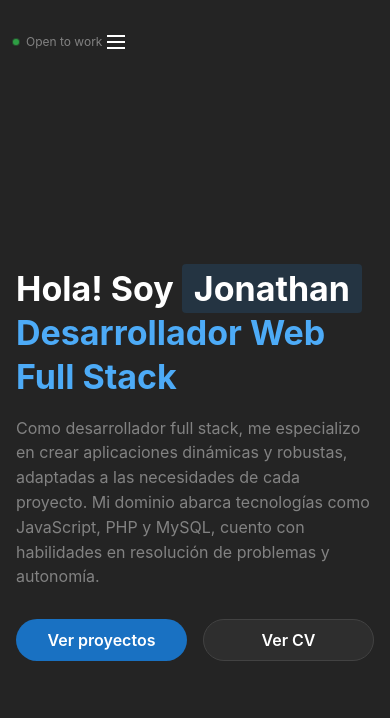
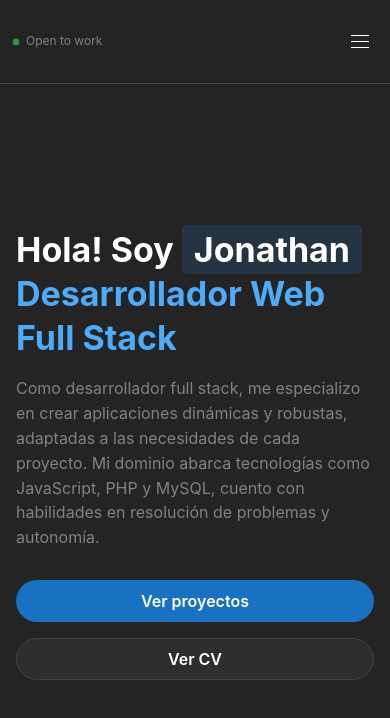
Before and after one commit to jruizsilva/portfolio-2024, a React (Vite) app: page / in a window 390 px wide. Shown: the top 718 px of the page. Built offline with nearby package versions, Linux system fonts and the light colour scheme.

Commit message:
mobile first con progress

```diff
--- a/src/components/Header.tsx
+++ b/src/components/Header.tsx
@@ -5,6 +5,7 @@ import {
   Button,
   Indicator,
   Text,
+  Box,
 } from "@mantine/core";
 import { useDisclosure } from "@mantine/hooks";
 import { NavLink, useLocation } from "react-router-dom";
@@ -34,7 +35,8 @@ export default function Header() {
   return (
     <header>
       <Container size="lg">
-        <Group h={"10vh"} gap={0} py={"sm"}>
+        <Group h={64} gap={0} py={"xl"}>
+          <Box>
             <Indicator
               c={"green"}
               color="green"
@@ -45,11 +47,18 @@ export default function Header() {
             <Text c={"dimmed"} size="xs" ml={"xs"}>
               Open to work
             </Text>
+          </Box>
           <Group mx={"auto"} gap={5} visibleFrom="xs">
             {items}
           </Group>
 
-          <Burger opened={opened} onClick={toggle} hiddenFrom="xs" size="sm" />
+          <Burger
+            opened={opened}
+            onClick={toggle}
+            hiddenFrom="xs"
+            size="sm"
+            ml={"auto"}
+          />
         </Group>
       </Container>
     </header>
--- a/src/components/Hero/Hero.module.scss
+++ b/src/components/Hero/Hero.module.scss
@@ -20,12 +20,6 @@
   }
 }
 
-.control {
-  @media (max-width: $mantine-breakpoint-xs) {
-    flex: 1;
-  }
-}
-
 .image {
   width: rem(376px);
   height: rem(356px);
--- a/src/components/Hero/Hero.tsx
+++ b/src/components/Hero/Hero.tsx
@@ -1,11 +1,11 @@
-import { Title, Button, Group, Text, Image, Center } from "@mantine/core";
+import { Title, Button, Text, Image, Center, Flex } from "@mantine/core";
 import classes from "./Hero.module.scss";
 import image from "../../assets/hero-image.svg";
 import { NavLink } from "react-router-dom";
 
 export default function Hero() {
   return (
-    <Center h={"100%"} py={"xl"}>
+    <Center h={"100%"}>
       <div className={classes.content}>
         <Title className={classes.title}>
           Hola! Soy <span className={classes.highlight}>Jonathan</span>
@@ -18,14 +18,15 @@ export default function Hero() {
           habilidades en resolución de problemas y autonomía.
         </Text>
 
-        <Group mt={30}>
-          <Button
-            component={NavLink}
-            to={"/projects"}
-            radius="xl"
-            size="md"
-            className={classes.control}
-          >
+        <Flex
+          gap={"md"}
+          mt={30}
+          direction={{
+            base: "column",
+            xs: "row",
+          }}
+        >
+          <Button component={NavLink} to={"/projects"} radius="xl" size="md">
             Ver proyectos
           </Button>
           <Button
@@ -35,11 +36,10 @@ export default function Hero() {
             variant="default"
             radius="xl"
             size="md"
-            className={classes.control}
           >
             Ver CV
           </Button>
-        </Group>
+        </Flex>
       </div>
       <Image src={image} className={classes.image} />
     </Center>
--- a/src/components/Layout.tsx
+++ b/src/components/Layout.tsx
@@ -1,13 +1,14 @@
 import { Outlet } from "react-router-dom";
-import Header from "./Header";
 import { Container } from "@mantine/core";
+import Navbar from "./Layout2";
 
 interface Props {}
 
 export default function Layout(_props: Props): JSX.Element {
   return (
     <>
-      <Header />
+      {/* <Header /> */}
+      <Navbar />
       <Container size="lg" h={"90vh"}>
         <Outlet />
       </Container>
--- /dev/null
+++ b/src/components/Layout2.tsx
@@ -0,0 +1,96 @@
+import {
+  AppShell,
+  Group,
+  Burger,
+  Button,
+  Container,
+  Indicator,
+  Text,
+  Stack,
+} from "@mantine/core";
+import { useDisclosure } from "@mantine/hooks";
+import { NavLink, Outlet, useLocation } from "react-router-dom";
+
+const links = [
+  { link: "/", label: "Sobre mi" },
+  { link: "/projects", label: "Proyectos" },
+  { link: "/contact", label: "Contacto" },
+];
+
+interface Props {}
+
+export default function Layout2(_props: Props): JSX.Element {
+  const [opened, { toggle }] = useDisclosure();
+  const { pathname } = useLocation();
+
+  const items = links.map(({ link, label }) => (
+    <Button
+      key={label}
+      component={NavLink}
+      variant={pathname === link ? "light" : "transparent"}
+      to={link}
+      size="xs"
+    >
+      {label}
+    </Button>
+  ));
+
+  return (
+    <>
+      <AppShell
+        header={{ height: "10vh" }}
+        navbar={{
+          width: 300,
+          breakpoint: "sm",
+          collapsed: { desktop: true, mobile: !opened },
+        }}
+        padding="md"
+      >
+        <AppShell.Header>
+          <Container size={"lg"} h={"100%"}>
+            <Group h={"100%"} gap={0}>
+              <Indicator
+                c={"green"}
+                color="green"
+                processing
+                withBorder
+                offset={0}
+              />
+              <Text c={"dimmed"} size="xs" ml={"xs"}>
+                Open to work
+              </Text>
+              <Group
+                ml={"auto"}
+                mr={{
+                  md: "auto",
+                }}
+                gap={5}
+                visibleFrom="xs"
+              >
+                {items}
+              </Group>
+
+              <Burger
+                opened={opened}
+                onClick={toggle}
+                hiddenFrom="xs"
+                size="sm"
+                ml={"auto"}
+              />
+            </Group>
+          </Container>
+        </AppShell.Header>
+
+        <AppShell.Navbar py="md" px={4} hiddenFrom="xs">
+          <Stack>{items}</Stack>
+        </AppShell.Navbar>
+
+        <AppShell.Main p={0} pt={64} h={"100vh"}>
+          <Container size="lg" h={"100%"}>
+            <Outlet />
+          </Container>
+        </AppShell.Main>
+      </AppShell>
+    </>
+  );
+}
--- a/src/routes/MainRouter.tsx
+++ b/src/routes/MainRouter.tsx
@@ -1,8 +1,8 @@
 import { Route, Routes } from "react-router-dom";
-import Layout from "../components/Layout";
 import HomePage from "../pages/HomePage";
 import ProjectListPage from "../pages/ProjectListPage";
 import ContactPage from "../pages/ContactPage";
+import Layout2 from "../components/Layout2";
 
 interface Props {}
 
@@ -10,7 +10,7 @@ export default function MainRouter(_props: Props): JSX.Element {
   return (
     <>
       <Routes>
-        <Route element={<Layout />}>
+        <Route element={<Layout2 />}>
           <Route path="/" element={<HomePage />} />
           <Route path="/projects" element={<ProjectListPage />} />
           <Route path="/contact" element={<ContactPage />} />
```
Lines whose indentation alone changed are shown as unchanged.
